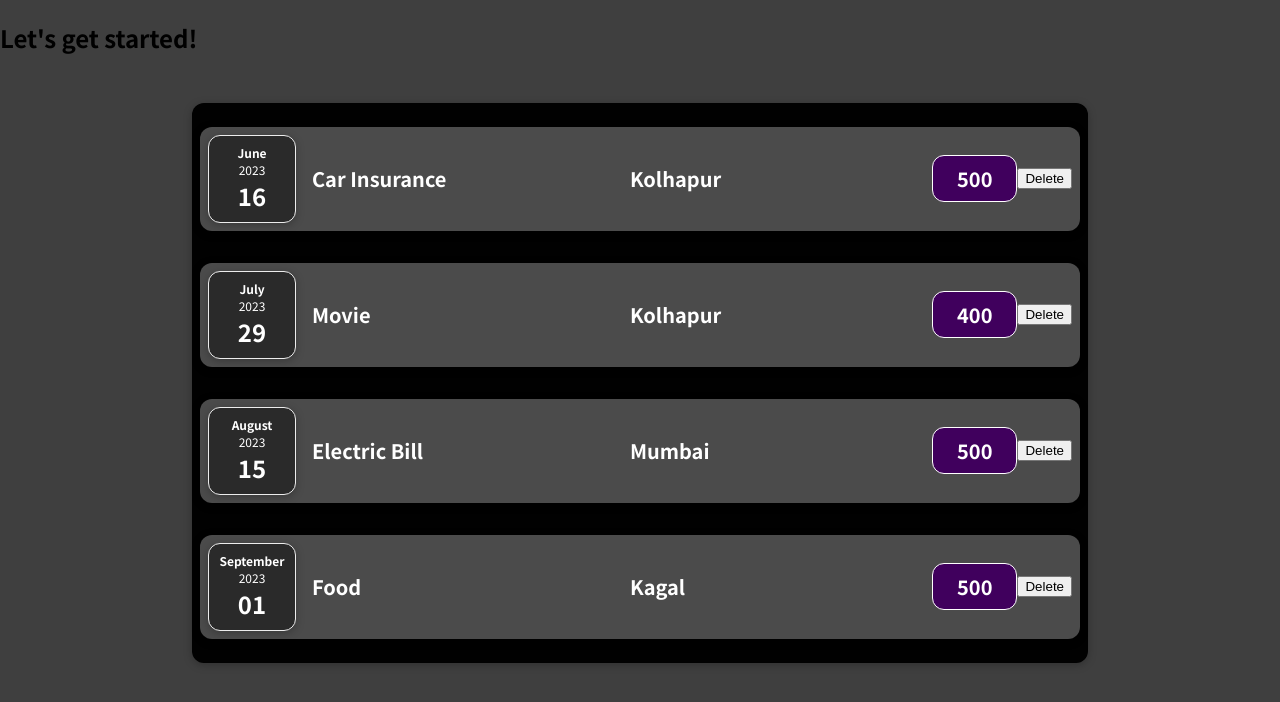
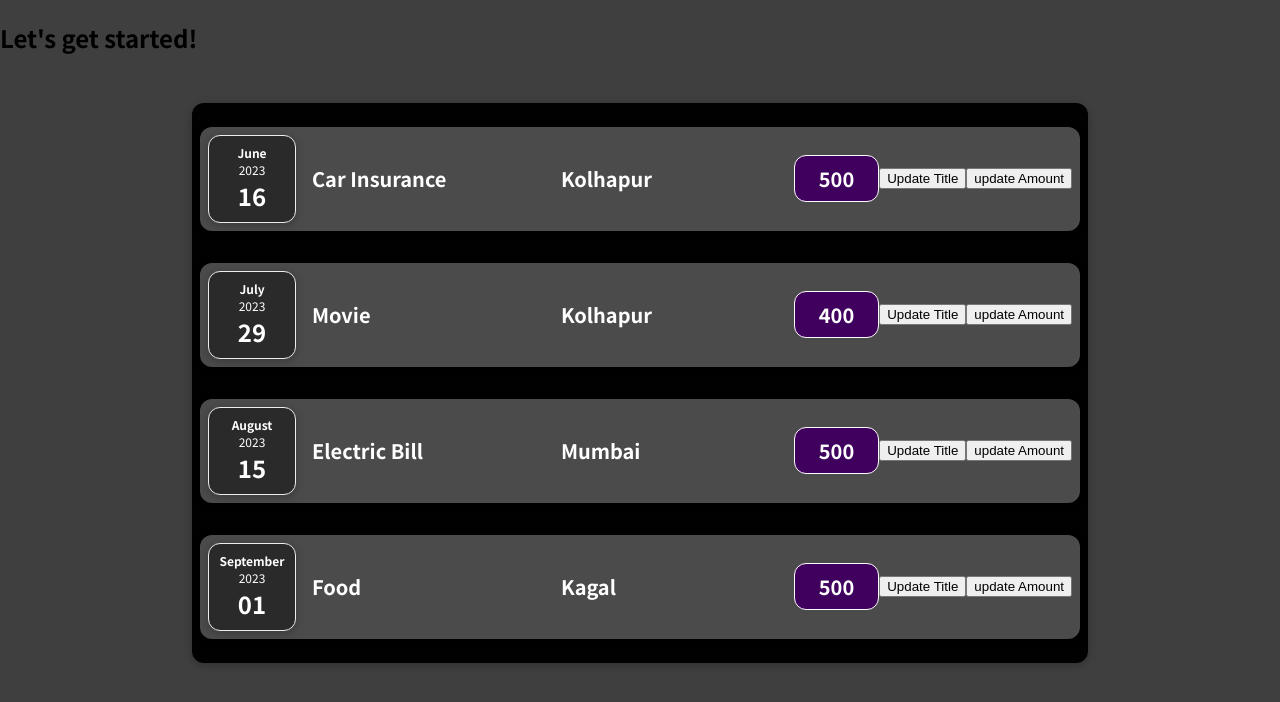
Before and after one commit to Sourabh-Bharamkar/React-Complete-Guide, a React (Create React App) app: page / in a window 1280 px wide. Shown: the top 702 px of the page. Built offline with nearby package versions, Linux system fonts and the light colour scheme.

Commit message:
Manipulating the DOM - React States

```diff
--- a/src/components/Expenses/ExpenseItem.js
+++ b/src/components/Expenses/ExpenseItem.js
@@ -1,3 +1,4 @@
+import React,{useState} from 'react';
 import './ExpenseItem.css';
 import ExpenseDate from './ExpenseDate';
 import ExpenseItemDescription from './ExpenseItemDescription';
@@ -5,17 +6,25 @@
 
 const ExpenseItem = (props) => {
 
-    const deleteExpenseHandler = (e) => {
-        const expenseItem = e.target.parentElement;
-        expenseItem.remove();
+    const [title,setTitle]=useState(props.title)
+    const [amount, setAmount]=useState(props.amount)
+
+    const updateTitleHandler =() => {
+        setTitle('Updated!!!')
+        console.log(title)
+    }
+
+    const updateAmountHandler=()=>{
+        setAmount('100$')
     }
 
     return (
 
         <Card className='expense-item'>
             <ExpenseDate date={props.date}></ExpenseDate>
-            <ExpenseItemDescription title={props.title} amount={props.amount} location={props.location}></ExpenseItemDescription>
-            <button onClick={deleteExpenseHandler}>Delete</button>
+            <ExpenseItemDescription title={title} amount={amount} location={props.location}></ExpenseItemDescription>
+            <button onClick={updateTitleHandler}>Update Title</button>
+            <button onClick={updateAmountHandler}> update Amount</button>
 
         </Card>
     )
```
